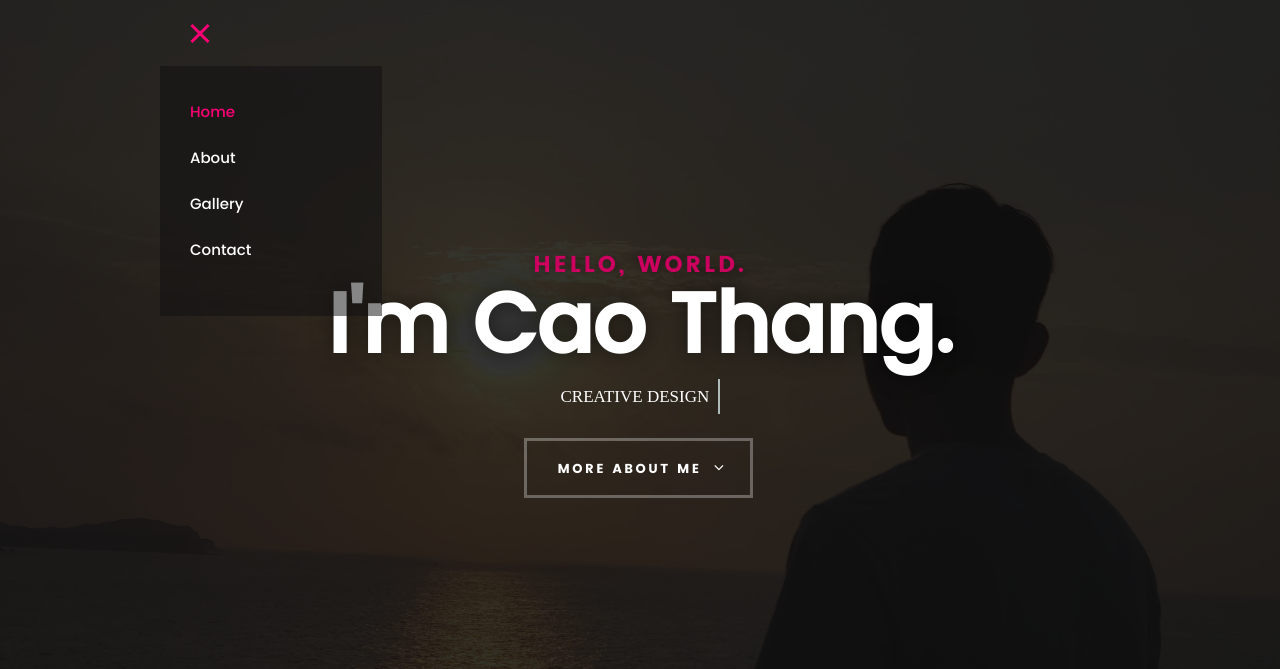
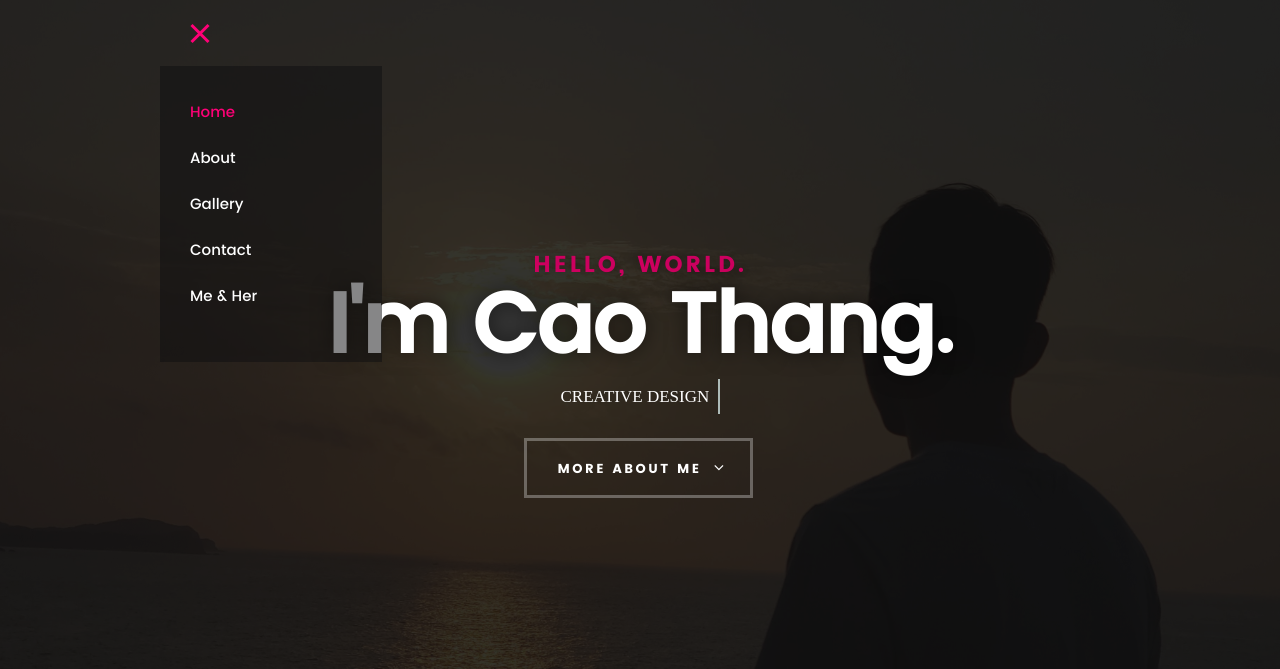
Before and after one commit to ncthangktcn/ncthang.github.io, a plain HTML site: page index.html in a window 1280 px wide. Both pictures are taken after a click on the link "Menu". Shown: the top 669 px of the page. Drawn offline with Linux system fonts and the light colour scheme; files whose address does not match are found by name.

Commit message:
Update index.html

```diff
--- a/index.html
+++ b/index.html
@@ -53,6 +53,7 @@
 						<!--<li><a class="smoothscroll"  href="#resume" title="">Resume</a></li>-->
 						<li><a class="smoothscroll"  href="#portfolio" title="">Gallery</a></li>
 						<li><a class="smoothscroll"  href="#contact" title="">Contact</a></li>
+						<li><a href="nguyencaothang.site/wedding" title="">Me & Her</a></li>
 					</ul>
 				</nav>
    		</div> <!-- /top-bar -->
```
